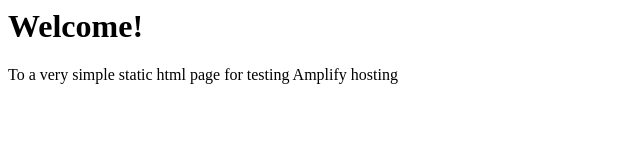
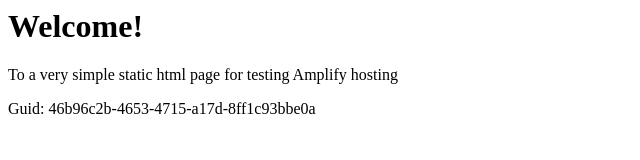
Before and after one commit to aws-aemilia-pdx/Github-PR-Commit-Integration-Test-DoNotTouch-GitHubAutoBuildCanaryTest-v1-beta-us-west-2, a website: page src/index.html in a window 1280 px wide. Shown: the whole page, without its empty margins (0-640 px from the left). Drawn offline with Linux system fonts and the light colour scheme.

Commit message:
commit from integ tests

```diff
--- a/src/index.html
+++ b/src/index.html
@@ -1,3 +1,5 @@
+
+
 <html lang="en">
 
 <head>
@@ -10,6 +12,6 @@
 <body>
     <h1>Welcome!</h1>
     <p>To a very simple static html page for testing Amplify hosting</p>
-</body>
+    <p>Guid: 46b96c2b-4653-4715-a17d-8ff1c93bbe0a</p></body>
 
 </html>
```
